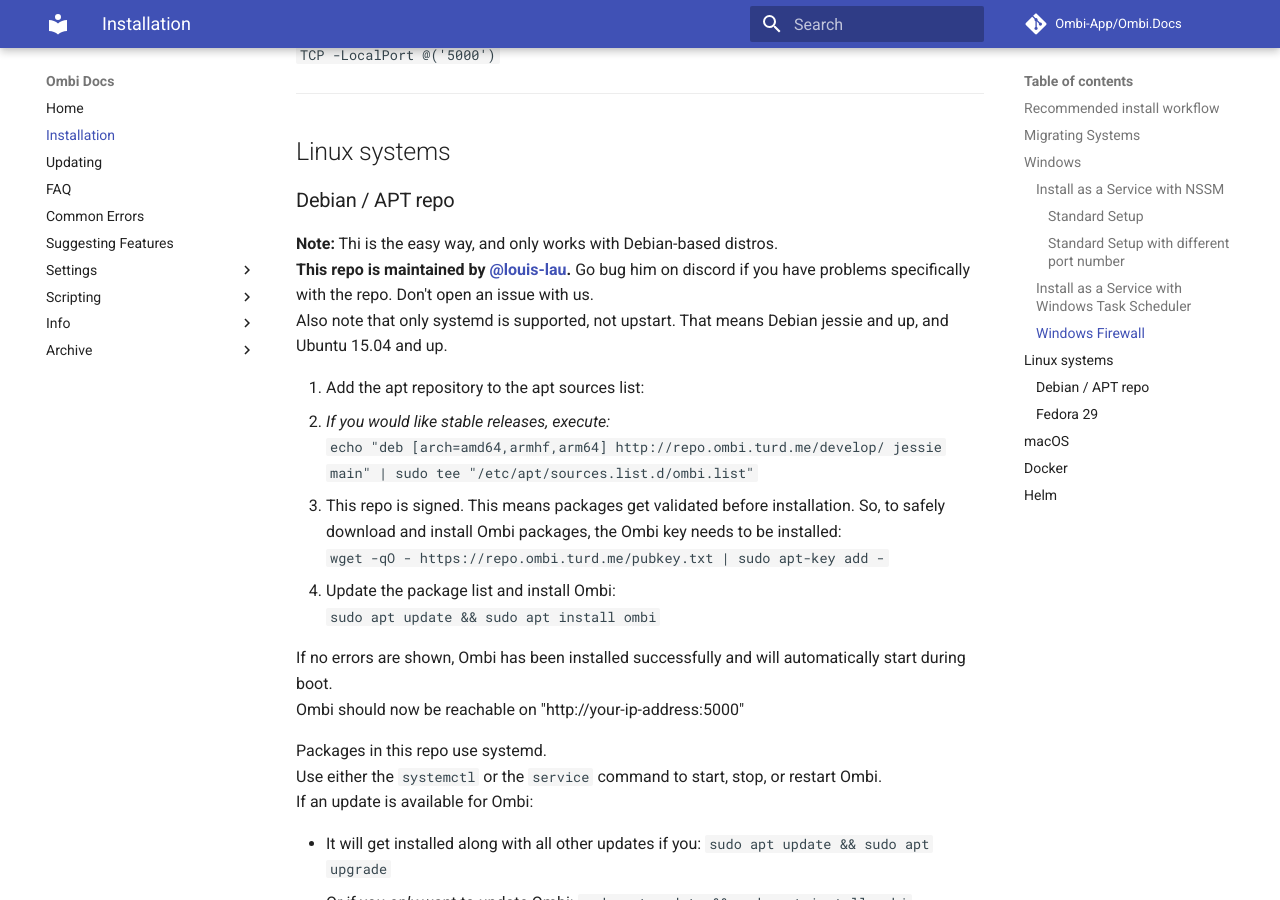
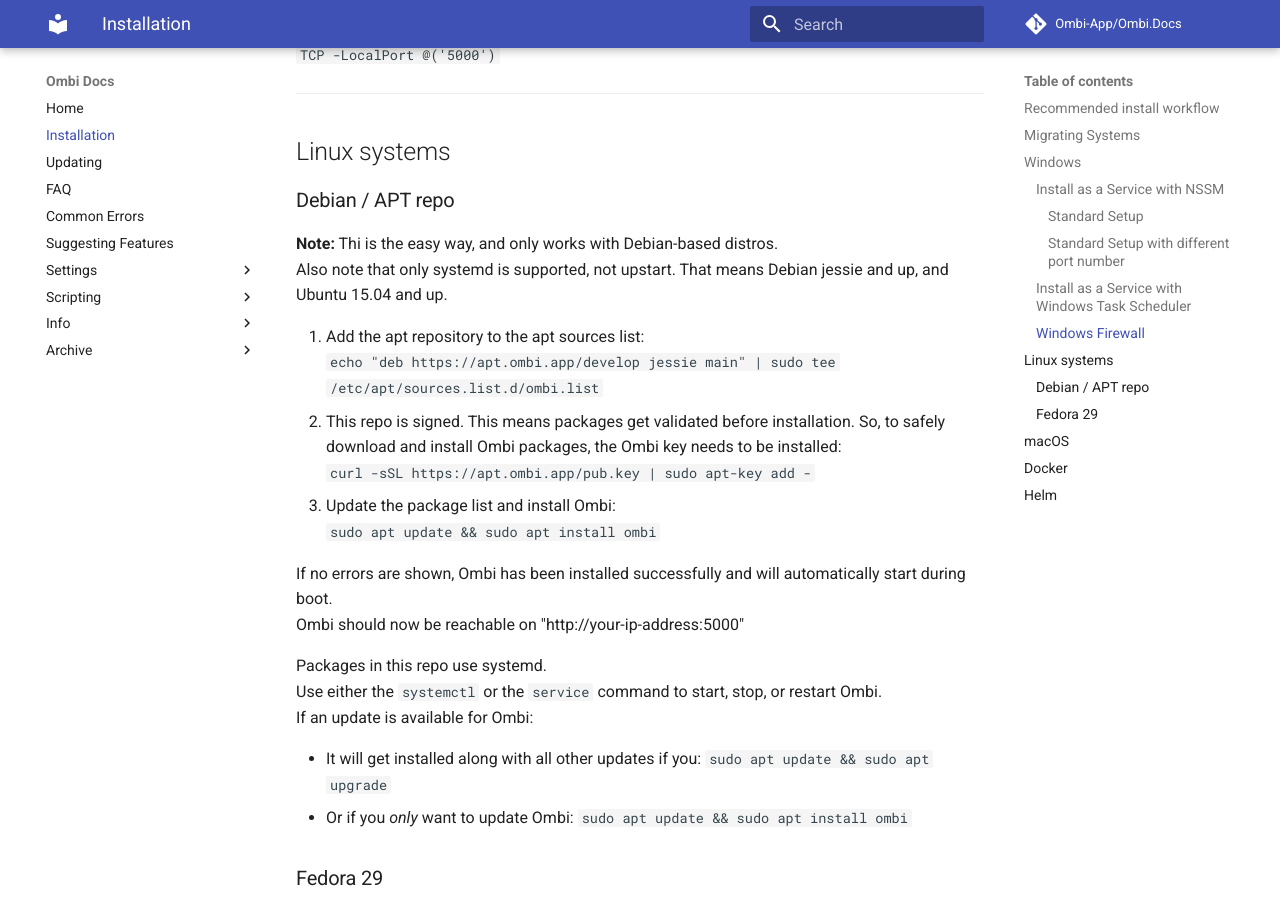
Before and after one commit to Ombi-app/Ombi.Docs, an MkDocs documentation site: the page built from docs/installation.md, in a window 1280 px wide and 900 px high, scrolled down 4042 px. Built offline with MkDocs 1.6.1 and Material for MkDocs 9.7.7, drawn with Linux system fonts in a browser that asks for light colours; comment, search, counter and statistics services are not loaded.

Commit message:
Update the repo for our one in installation

```diff
--- a/docs/installation.md
+++ b/docs/installation.md
@@ -117,14 +117,12 @@
 ### Debian / APT repo
 
 **Note:** Thi is the easy way, and only works with Debian-based distros.
-**This repo is maintained by [@louis-lau](https://github.com/louis-lau).** Go bug him on discord if you have problems specifically with the repo. Don't open an issue with us.
 Also note that only systemd is supported, not upstart. That means Debian jessie and up, and Ubuntu 15.04 and up.
 
 1. Add the apt repository to the apt sources list:
-   * _If you would like stable releases, execute:_
-   `echo "deb [arch=amd64,armhf,arm64] http://repo.ombi.turd.me/develop/ jessie main" | sudo tee "/etc/apt/sources.list.d/ombi.list"`
+   `echo "deb https://apt.ombi.app/develop jessie main" | sudo tee /etc/apt/sources.list.d/ombi.list`
 2. This repo is signed. This means packages get validated before installation. So, to safely download and install Ombi packages, the Ombi key needs to be installed:
-   `wget -qO - https://repo.ombi.turd.me/pubkey.txt | sudo apt-key add -`
+   `curl -sSL https://apt.ombi.app/pub.key | sudo apt-key add -`
 3. Update the package list and install Ombi:
    `sudo apt update && sudo apt install ombi`
 
```
